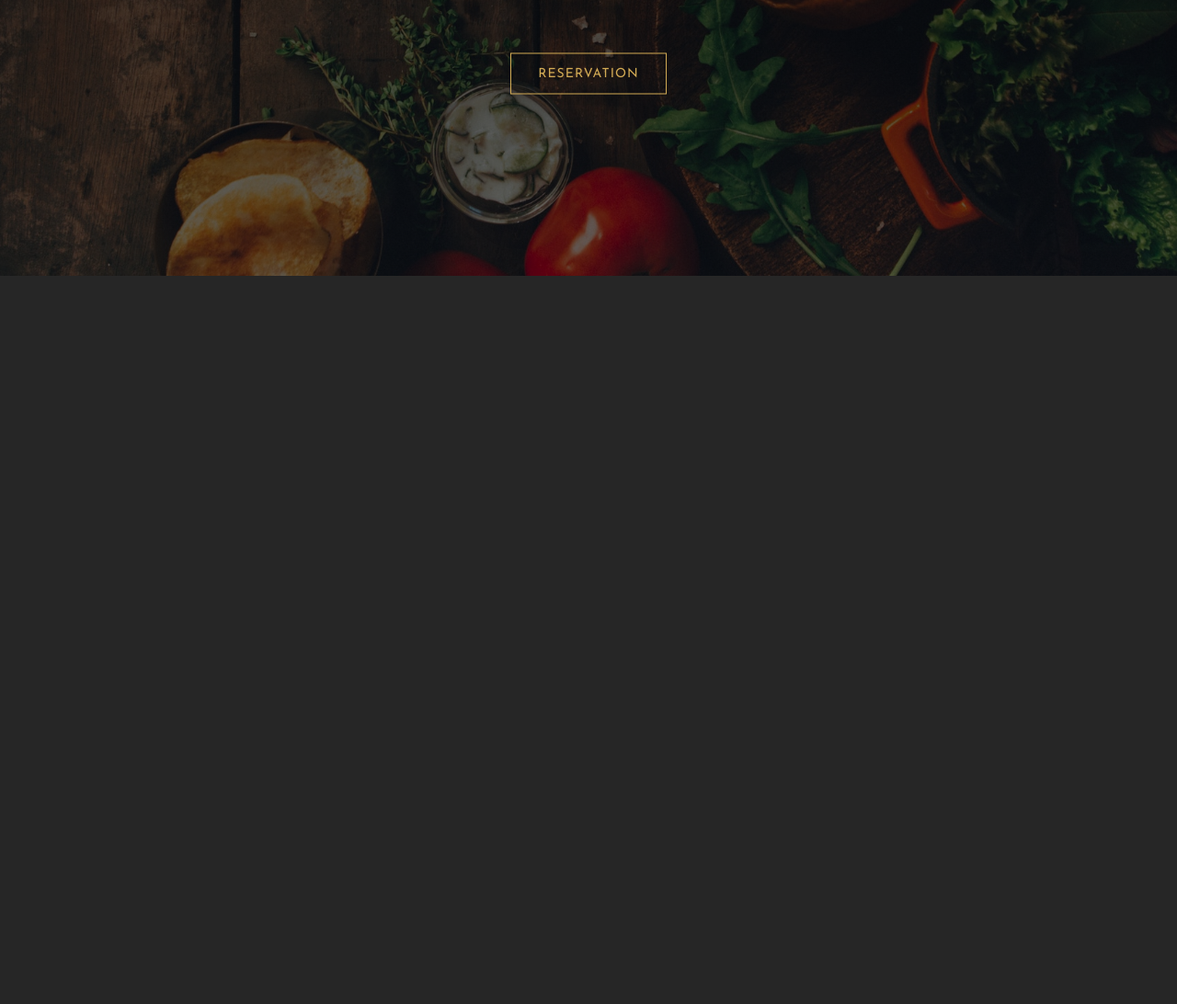
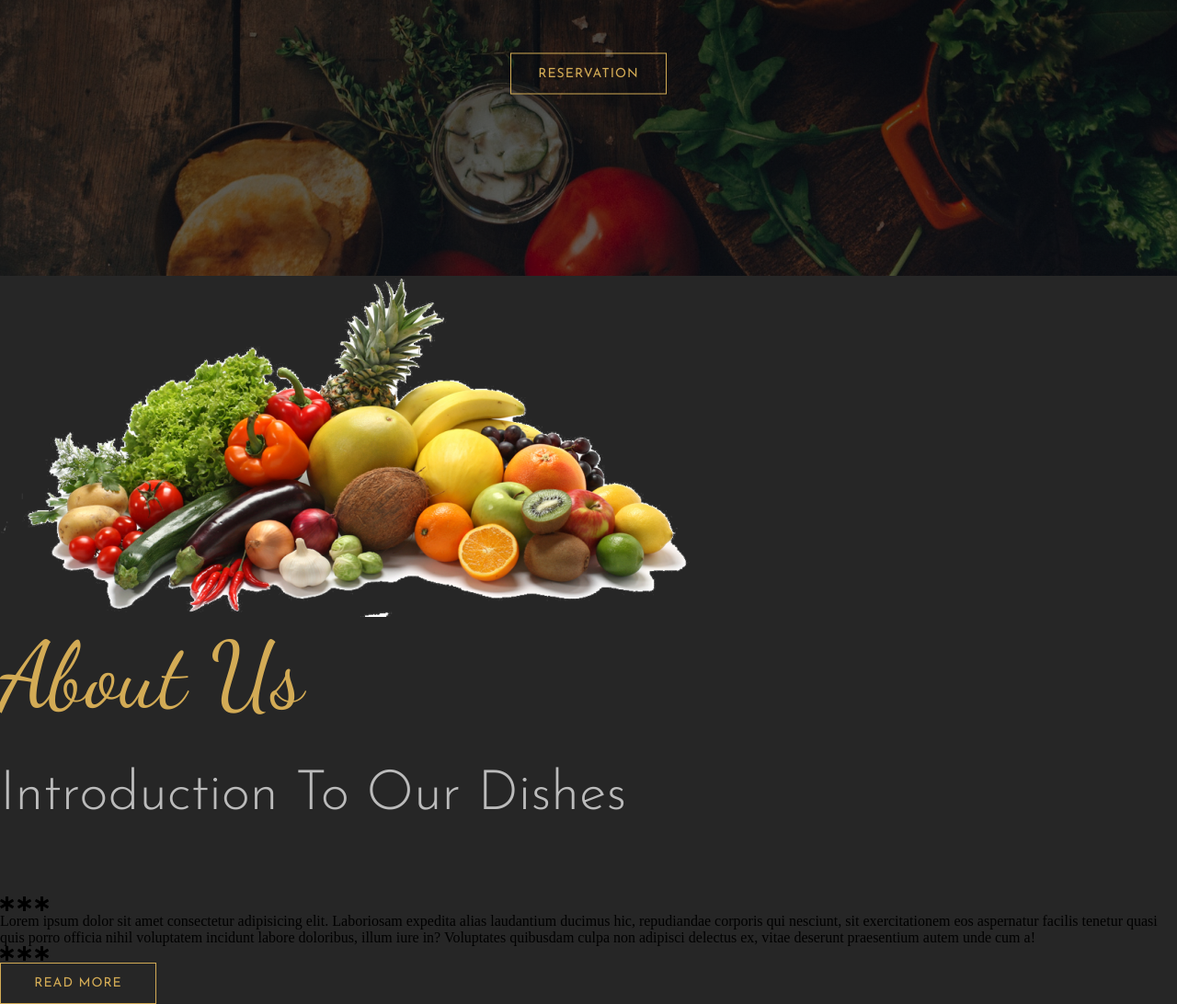
Before and after one commit to cruckman900/Restaurant, a website: page index.html in a window 1280 px wide. Shown: the part 500-1592 px from the top of the page at 92% size. Before the commit the page ends 800 px from the top, so only its background shows below. Drawn offline with nearby package versions, Linux system fonts and the light colour scheme.

Commit message:
created html for about section

```diff
--- a/index.html
+++ b/index.html
@@ -30,5 +30,37 @@
     </header>
     <!--End of Header-->
 
+    <!--About Us-->
+    <section class="about-us">
+        <div class="about-us-left">
+            <img src="images/about-us-img.png">
+        </div>
+
+        <div class="about-us-right">
+            <h1 class="main-heading">About Us</h1>
+            <h3 class="sub-heading">Introduction To Our Dishes</h3>
+            <div class="stars">
+                <i class="fas fa-star-of-life star"></i>
+                <i class="fas fa-star-of-life star"></i>
+                <i class="fas fa-star-of-life star"></i>
+            </div>
+            <p class="description">
+                Lorem ipsum dolor sit amet consectetur adipisicing elit. Laboriosam
+                expedita alias laudantium ducimus hic, repudiandae corporis qui nesciunt,
+                sit exercitationem eos aspernatur facilis tenetur quasi quis porro officia
+                nihil voluptatem incidunt labore doloribus, illum iure in? Voluptates
+                quibusdam culpa non adipisci delectus ex, vitae deserunt praesentium autem
+                unde cum a!
+            </p>
+            <div class="stars">
+                <i class="fas fa-star-of-life star"></i>
+                <i class="fas fa-star-of-life star"></i>
+                <i class="fas fa-star-of-life star"></i>
+            </div>
+            <button type="button" class="main-btn">Read More</button>
+        </div>
+    </section>
+    <!--End of About Us-->
+
 </body>
 </html>
```
